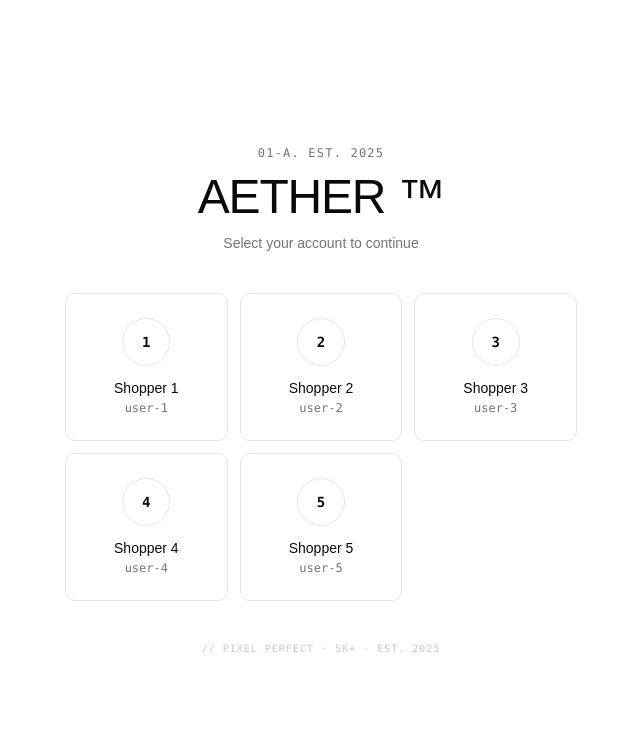
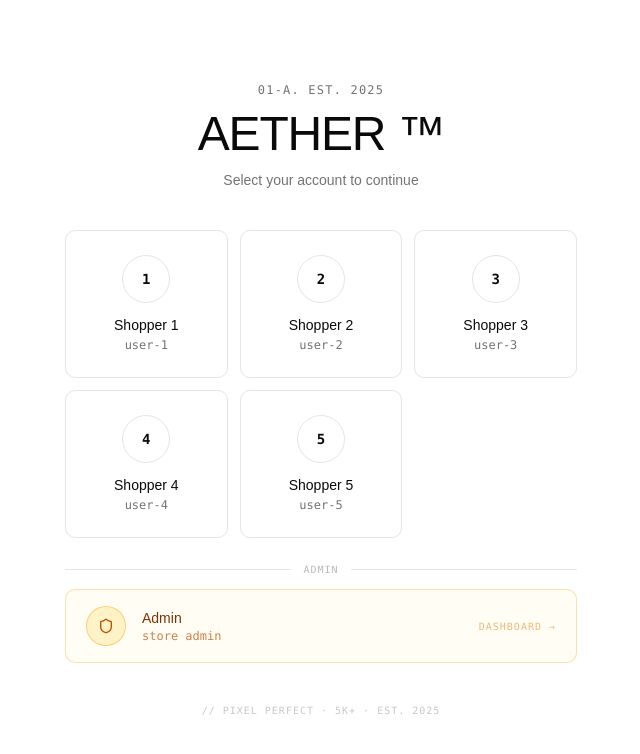
Before and after one commit to Brav3Trav3l3r/ecommerce_frontend, a React (Vite) app: page / in a window 1280 px wide. Shown: the top 754 px of the page, without its empty margins (319-959 px from the left). Built offline with nearby package versions, Linux system fonts and the light colour scheme; no server answers.

Commit message:
feat: add admin card to LoginPage and route to AdminPage in App

```diff
--- a/src/App.tsx
+++ b/src/App.tsx
@@ -3,6 +3,7 @@ import { useAuth } from "@/contexts/AuthContext"
 import { useCart } from "@/contexts/CartContext"
 import { LoginPage } from "@/pages/LoginPage"
 import { HomePage } from "@/pages/HomePage"
+import { AdminPage } from "@/pages/AdminPage"
 import { CartSheet } from "@/components/CartSheet"
 import { Button } from "@/components/ui/button"
 
@@ -38,7 +39,8 @@ function MainApp() {
 }
 
 export function App() {
-  const { userId } = useAuth()
+  const { userId, adminKey } = useAuth()
+  if (adminKey) return <AdminPage />
   return userId ? <MainApp /> : <LoginPage />
 }
 
--- a/src/pages/LoginPage.tsx
+++ b/src/pages/LoginPage.tsx
@@ -1,3 +1,4 @@
+import { Shield } from "lucide-react"
 import { useAuth } from "@/contexts/AuthContext"
 import { cn } from "@/lib/utils"
 
@@ -10,7 +11,7 @@ const USERS = [
 ]
 
 export function LoginPage() {
-  const { login } = useAuth()
+  const { login, loginAdmin } = useAuth()
 
   return (
     <div className="flex min-h-svh flex-col items-center justify-center bg-background px-4">
@@ -52,6 +53,37 @@ export function LoginPage() {
         ))}
       </div>
 
+      {/* Admin card — visually separated */}
+      <div className="mt-6 w-full max-w-lg">
+        <div className="mb-3 flex items-center gap-3">
+          <div className="h-px flex-1 bg-border" />
+          <span className="font-mono text-[10px] tracking-widest text-muted-foreground/50 uppercase">
+            Admin
+          </span>
+          <div className="h-px flex-1 bg-border" />
+        </div>
+        <button
+          onClick={() => loginAdmin("admin-secret")}
+          className={cn(
+            "group flex w-full items-center gap-4 rounded-lg border border-amber-500/30 bg-amber-50/50 px-5 py-4",
+            "transition-colors duration-150 hover:border-amber-500/60 hover:bg-amber-50",
+            "dark:bg-amber-950/20 dark:border-amber-500/20 dark:hover:bg-amber-950/40 dark:hover:border-amber-500/40",
+            "focus-visible:outline-none focus-visible:ring-2 focus-visible:ring-amber-500/50"
+          )}
+        >
+          <div className="flex h-10 w-10 shrink-0 items-center justify-center rounded-full border border-amber-500/40 bg-amber-100 text-amber-700 dark:bg-amber-900/40 dark:text-amber-400">
+            <Shield className="h-4 w-4" />
+          </div>
+          <div className="text-left">
+            <p className="text-sm font-medium text-amber-900 dark:text-amber-300">Admin</p>
+            <p className="font-mono text-xs text-amber-700/70 dark:text-amber-500/70">store admin</p>
+          </div>
+          <span className="ml-auto font-mono text-[10px] tracking-widest text-amber-600/50 dark:text-amber-500/40 uppercase">
+            Dashboard →
+          </span>
+        </button>
+      </div>
+
       <p className="mt-10 font-mono text-[10px] tracking-widest text-muted-foreground/40 uppercase">
         // PIXEL PERFECT · 5K+ · EST. 2025
       </p>
```
